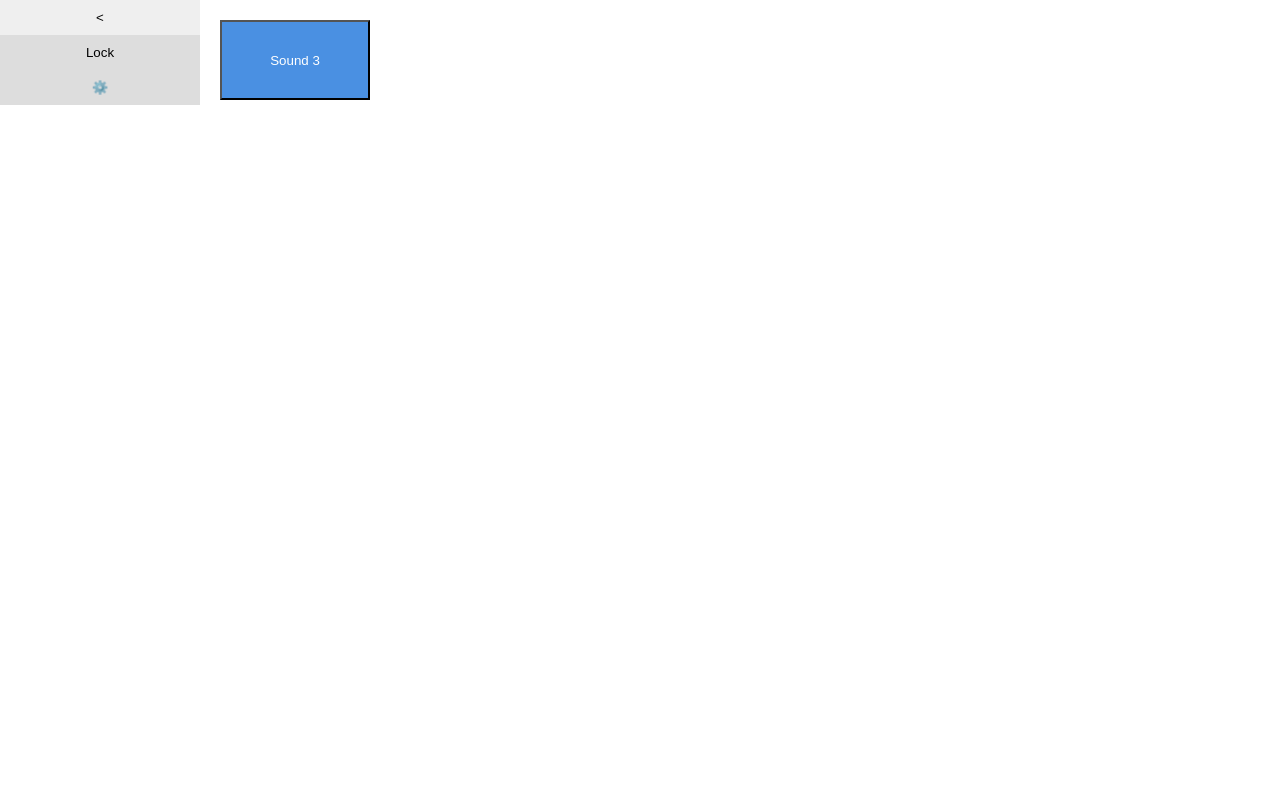
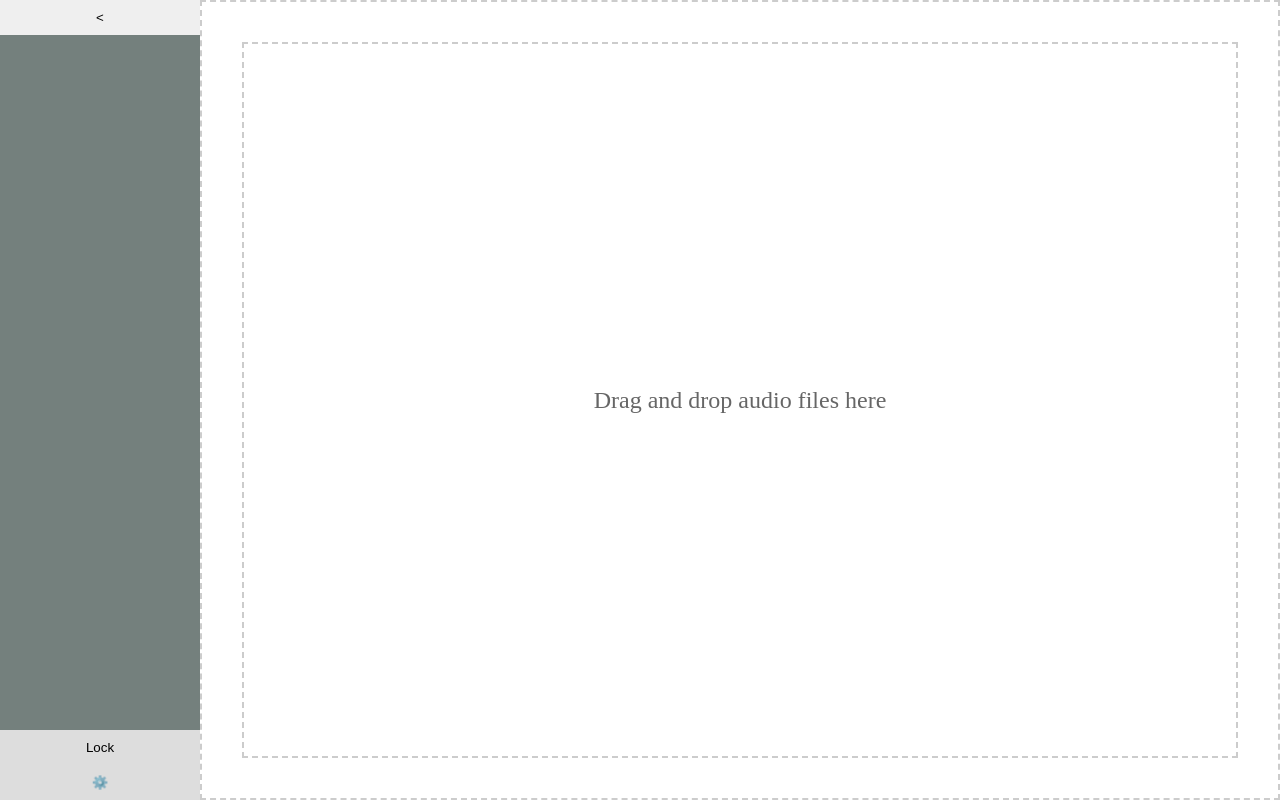
Before and after one commit to BanditHelps/Sigma-Soundboard, a React (Vite) app in the folder soundboard/: page / in a window 1280 px wide. Built offline with nearby package versions, Linux system fonts and the light colour scheme.

Commit message:
working file adding

```diff
--- a/soundboard/index.html
+++ b/soundboard/index.html
@@ -4,7 +4,7 @@
     <meta charset="UTF-8" />
     <link rel="icon" type="image/svg+xml" href="/vite.svg" />
     <meta name="viewport" content="width=device-width, initial-scale=1.0" />
-    <title>Tauri + React + Typescript</title>
+    <title>Sigma Soundboard</title>
   </head>
 
   <body>
--- a/soundboard/src-tauri/tauri.conf.json
+++ b/soundboard/src-tauri/tauri.conf.json
@@ -21,7 +21,8 @@
       {
         "title": "Sigma Soundboard",
         "width": 800,
-        "height": 600
+        "height": 600,
+        "fileDropEnabled": true
       }
     ],
     "security": {
--- a/soundboard/src/App.tsx
+++ b/soundboard/src/App.tsx
@@ -3,22 +3,48 @@ import styled from 'styled-components';
 import Sidebar from './components/Sidebar';
 import MainWindow from './components/MainWindow';
 import Settings from './components/Settings';
-import { Sound, Theme } from './types';
+import { appWindow } from '@tauri-apps/api/window';
+import { emit } from '@tauri-apps/api/event';
 import './index.css';
 
 const AppContainer = styled.div`
   display: flex;
-  heightL 100vh;
+  height: 100vh;
+  width: 100vw;
+`;
+
+const MainContainer = styled.div`
+  flex-grow: 1;
+  display: flex;
+  overflow: hidden;
 `;
 
 
 function App() {
+  console.log("App component is rendering");
+
   const [isSidebarCollapsed, setIsSidebarCollapsed] = useState(false);
   const [isLocked, setIsLocked] = useState(false);
   const [isSettingsOpen, setIsSettingsOpen] = useState(false);
 
   const openSettings = () => setIsSettingsOpen(true);
   const closeSettings = () => setIsSettingsOpen(false);
+
+  useEffect(() => {
+    const unlistenFileDrop = appWindow.onFileDropEvent(event => {
+      if (event.payload.type === 'hover') {
+        console.log('File is hovering');
+        emit('file-hover');
+      } else if (event.payload.type === 'drop') {
+        console.log('File Dropped:', event.payload.paths);
+        emit('file-drop', event.payload.paths);
+      }
+    });
+
+    return () => {
+      unlistenFileDrop.then(unlisten => unlisten());
+    };
+  }, []);
 
   return (
     <AppContainer>
@@ -29,7 +55,9 @@ function App() {
         setIsLocked={setIsLocked}
         openSettings={openSettings}
       />
-      <MainWindow isLocked={isLocked}/>
+      <MainContainer>
+        <MainWindow isLocked={isLocked}/>
+      </MainContainer>
       {isSettingsOpen && <Settings onClose={closeSettings} />}
     </AppContainer>
   );
--- a/soundboard/src/components/MainWindow.tsx
+++ b/soundboard/src/components/MainWindow.tsx
@@ -1,11 +1,30 @@
-import React, { useState } from "react";
+import React, { useState, useRef, useEffect } from "react";
 import styled from "styled-components";
 import Draggable from "react-draggable";
+import { invoke } from '@tauri-apps/api/tauri';
+import { listen } from '@tauri-apps/api/event';
+import { Sound } from '../types';
 
 const MainWindowContainer = styled.div`
     flex-grow: 1;
     padding: 20px;
     position: relative;
+    overflow: hidden;
+    border: 2px dashed #ccc;
+    display: flex;
+    flex-direction: column;
+`;
+
+const DropZone = styled.div`
+    flex-grow: 1;
+    display: flex;
+    justify-content: center;
+    align-items: center;
+    font-size: 24px;
+    color: #666;
+    border: 2px dashed #ccc;
+    margin: 20px;
+    padding: 20px;
 `;
 
 const DraggableButton = styled.button`
@@ -19,33 +38,103 @@ const DraggableButton = styled.button`
     cursor: move;
     user-select: none;
     position: absolute;
+    font-size: 14px;
+    text-align: center;
+    word-wrap: break-word;
+    padding: 5px;
 `;
-
-interface Sound {
-    id: string;
-    name: string;
-}
 
 interface MainWindowProps {
     isLocked: boolean;
 }
 
 const MainWindow: React.FC<MainWindowProps> = ({ isLocked }) => {
-    const [sounds, setSounds] = useState<Sound[]>([
-        { id: "1", name: "Sound 1" },
-        { id: "2", name: "Sound 2" },
-        { id: "3", name: "Sound 3" },
-    ]);
+    const [sounds, setSounds] = useState<Sound[]>([]);
+    const [isDragging, setIsDragging] = useState(false);
+    const containerRef = useRef<HTMLDivElement>(null);
+
+    useEffect(() => {
+        console.log("MainWindow mounted");
+
+        const fileHoverUnlisten = listen('file-hover', () => {
+          console.log("file Hover event was received in React");
+          setIsDragging(true);
+        });
+
+        const fileDropUnlisten = listen('file-drop', (event) => {
+          console.log("File Drop event was received in React", event);
+          setIsDragging(false);
+          handleFileDrop(event.payload as string[]);
+        });
+
+        return () => {
+          fileHoverUnlisten.then(unlisten => unlisten());
+          fileDropUnlisten.then(unlisten => unlisten());
+        }
+    }, []);
+
+    const handleFileDrop = async (paths: string[]) => {
+      const audioFile = paths.find(filePath =>
+        filePath.toLowerCase().endsWith('.mp3') || filePath.toLowerCase().endsWith('wav')
+      );
+
+      if (audioFile && containerRef.current) {
+        const rect = containerRef.current.getBoundingClientRect();
+        const x = rect.width / 2;
+        const y = rect.height / 2;
+
+        const fileName = audioFile.split(/[\\/]/).pop() || 'Unknown';
+
+        try {
+          const newSound: Sound = await invoke('add_sound', {
+            name: fileName,
+            path: audioFile,
+            x,
+            y,
+          });
+
+          console.log("New Sound added: ", newSound);
+          setSounds(prevSounds => [...prevSounds, newSound]);
+        } catch(error) {
+          console.error('Failed to add sound: ', error);
+          alert(`Failed to add sound: ${error}`);
+        }
+      } else {
+        console.log("No vaild audio file found in the drop");
+        alert("Please drop a .mp3 or .wav");
+      }
+    };
 
     return (
-        <MainWindowContainer>
-            {sounds.map((sound) => (
-                <Draggable key={sound.id} disabled={isLocked}>
-                    <DraggableButton>{sound.name}</DraggableButton>
-                </Draggable>
-            ))}
+        <MainWindowContainer
+          ref={containerRef}
+          style={{
+            borderColor: isDragging ? '#007bff' : '#ccc',
+            backgroundColor: isDragging ? 'rgba(0, 123, 255, 0.1)' : 'transparent'
+          }}
+        >
+          <DropZone>
+            {isDragging ? 'Drop the file here' : 'Drag and drop audio files here'}
+          </DropZone>
+          {sounds.map((sound: Sound) => (
+            <Draggable
+              key={sound.id}
+              bounds="parent"
+              disabled={isLocked}
+              defaultPosition={{ x: sound.x, y: sound.y }}
+              onStop={(e, data) => {
+                invoke('update_sound_position', {
+                  id: sound.id,
+                  x: data.x,
+                  y: data.y,
+                });
+              }}
+            >
+              <DraggableButton>{sound.name}</DraggableButton>
+            </Draggable>
+          ))}
         </MainWindowContainer>
-    );
+      );
 };
 
 export default MainWindow;
--- a/soundboard/src/components/Sidebar.tsx
+++ b/soundboard/src/components/Sidebar.tsx
@@ -1,8 +1,12 @@
 import React from 'react';
 import styled from 'styled-components';
 
-const SidebarContainer = styled.div<{ isCollapsed: boolean }>`
-    width: ${props => props.isCollapsed ? '50px' : '200px'};
+interface SidebarContainerProps {
+    $isCollapsed: boolean;
+}
+
+const SidebarContainer = styled.div<SidebarContainerProps>`
+    width: ${props => props.$isCollapsed ? '50px' : '200px'};
     height: 100%;
     background-color: #74807d;
     transition: width 0.3s ease;
@@ -51,7 +55,7 @@ const Sidebar: React.FC<SidebarProps> = ({
     openSettings
  }) => {
     return (
-        <SidebarContainer isCollapsed={isCollapsed}>
+        <SidebarContainer $isCollapsed={isCollapsed}>
             <ToggleButton onClick={() => setIsCollapsed(!isCollapsed)}>
                 {isCollapsed ? '>' : '<'}
             </ToggleButton>
--- a/soundboard/src/main.tsx
+++ b/soundboard/src/main.tsx
@@ -1,9 +1,19 @@
 import React from 'react';
 import ReactDOM from 'react-dom/client';
+import { invoke } from "@tauri-apps/api/tauri";
 import App from './App';
+import './index.css'
+
+console.log("main.tsx is running");
+
+invoke('get_sounds')
+    .then((response) => console.log('get_sounds response:', response))
+    .catch((error) => console.error('get_sounds error: ', error));
 
 ReactDOM.createRoot(document.getElementById('root') as HTMLElement).render(
     <React.StrictMode>
         <App />
     </React.StrictMode>
 )
+
+console.log("React app has been rendered");
--- a/soundboard/src/types.ts
+++ b/soundboard/src/types.ts
@@ -2,6 +2,8 @@ export interface Sound {
     id: string;
     name: string;
     path: string;
+    x: number;
+    y: number;
 }
 
 export interface Theme {
```
Also changed, not shown: 2 other files (tests, documents, lock files or other folders).
